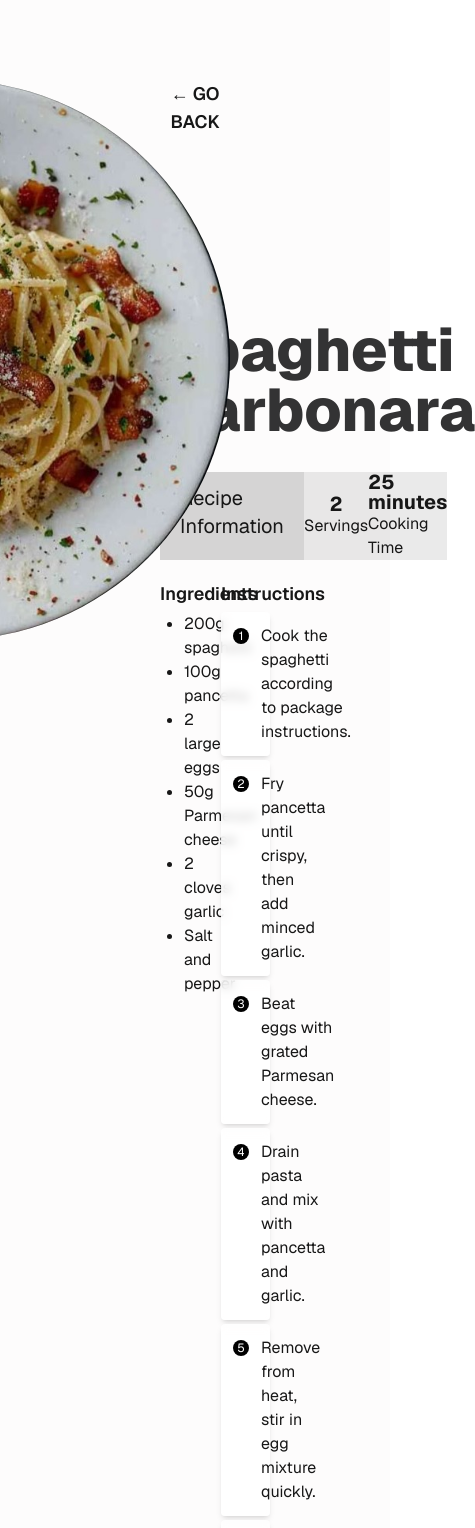
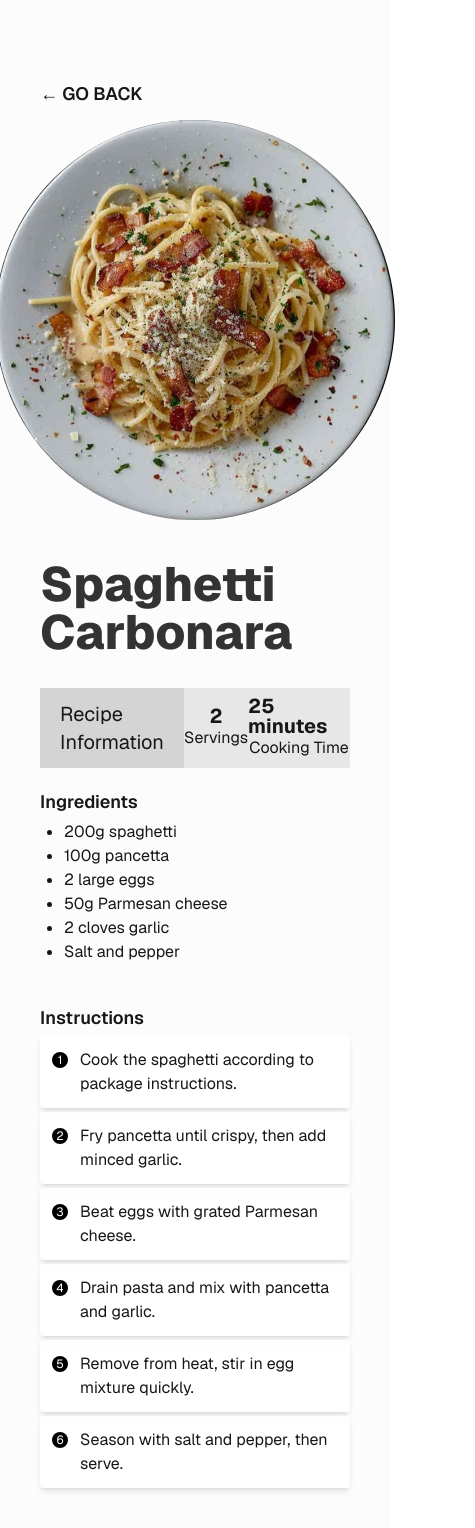
Before and after one commit to addomingo/Next-Recipe-Application, a Next.js app: page /recipes/1 in a window 390 px wide. Shown: the top 1528 px of the page, 475 px wide, since content can reach past the window. Built offline with nearby package versions, Linux system fonts and the light colour scheme.

Commit message:
feat: add responsivity

```diff
--- a/app/page.tsx
+++ b/app/page.tsx
@@ -11,6 +11,6 @@ export default function Home() {
         <FeaturedRecipes />
       </section>
       <RecipeGridView />
-  </div>
+    </div>
   );
 }
--- a/app/recipes/[id]/page.tsx
+++ b/app/recipes/[id]/page.tsx
@@ -22,17 +22,7 @@ export default function RecipeDetailPage() {
     }
 
     return (
-        <div className="flex flex-row gap-5 py-20 px-40 bg-MainBackground">
-            {/* <div key={recipeDetails.id} className="flex flex-col justify-between border p-5">
-                <Image
-                    src={recipeDetails.image}
-                    alt={recipeDetails.name}
-                    width={16}
-                    height={16}
-                />
-                <h2>{recipeDetails.name}</h2>
-                <p>{recipeDetails.cookingTime}</p>
-            </div> */}
+        <div className="flex flex-row gap-5 py-20 px-10 sm:px-20 md:px-40 bg-MainBackground">
             <RecipeDetails recipe={recipeDetails} />
         </div>
     );
--- a/components/RecipeDetail.tsx
+++ b/components/RecipeDetail.tsx
@@ -8,15 +8,15 @@ export default function RecipeDetails({ recipe }: { recipe: Recipe }) {
 
   return (
     <div className="w-full">
-        <section className="w-full relative">
-            <div className="h-[15rem]">
+        <section className="w-full relative flex flex-col items-start">
+            <div className="h-[30rem] sm:h-[32rem] lg:h-[10rem] xl:h-[15rem] relative z-40">
                 <button type="button" className="font-semibold text-lg" onClick={() => router.back()}>
                     ← GO BACK
                 </button>
             </div>
-            <h1 className="max-w-[50%] text-BlackText font-extrabold text-6xl">{recipe.name}</h1>
-            <div className="absolute top-0 right-0">
-                <div className="h-[35rem] aspect-square relative">
+            <h1 className="lg:max-w-[40%] xl:max-w-[50%] text-BlackText font-extrabold text-5xl md:text-6xl relative z-40">{recipe.name}</h1>
+            <div className="absolute self-center top-10 sm:top-0 lg:right-0">
+                <div className="h-[25rem] sm:h-[30rem] xl:h-[35rem] aspect-square relative">
                     <Image
                         src={recipe.image}
                         alt={recipe.name}
@@ -29,8 +29,8 @@ export default function RecipeDetails({ recipe }: { recipe: Recipe }) {
 
         <section className="mt-8">
             <RecipeInformation servings={recipe.servings} cookingTime={recipe.cookingTime} />
-            <div className="flex mt-5 gap-10 relative z-99">
-                <div className="flex flex-col gap-1 max-w-[30%]">
+            <div className="flex flex-col lg:flex-row mt-5 gap-10 relative z-99">
+                <div className="flex flex-col gap-1 lg:max-w-[50%] xl:max-w-[30%]">
                     <h3 className="text-lg font-semibold">Ingredients</h3>
                     <ul className="list-disc pl-6">
                         { recipe.ingredients.map((ingredient, index) =>
@@ -38,10 +38,10 @@ export default function RecipeDetails({ recipe }: { recipe: Recipe }) {
                         )}
                     </ul>
                 </div>
-                <div className="flex flex-col gap-1 max-w-[70%]">
+                <div className="flex flex-col gap-1 lg:max-w-[50%] xl:max-w-[70%]">
                     <h3 className="text-lg font-semibold">Instructions</h3>
                     { recipe.instructions.map((instruction, index) =>
-                        <div className="flex gap-3 items-start bg-white/80 backdrop-blur-sm rounded p-3 shadow-md">
+                        <div key={index} className="flex gap-3 items-start bg-white/80 backdrop-blur-sm rounded p-3 shadow-md">
                             <div className="w-4 h-4 rounded-full flex-shrink-0 bg-black text-xs text-white flex items-center justify-center mt-1">{index + 1}</div>
                             <h4>{instruction}</h4>
                         </div>
@@ -60,7 +60,7 @@ interface RecipeInformationProps {
 
 function RecipeInformation({ servings, cookingTime }: RecipeInformationProps) {
     return (
-        <div className="flex max-w-[50%]">
+        <div className="flex lg:max-w-[50%]">
             <div className="bg-BlackText/20 py-3 px-5 text-xl">Recipe <br /> Information</div>
             <div className="bg-BlackText/10 flex flex-grow justify-evenly items-center">
                 <div className="flex flex-col items-center">
--- a/components/RecipeGridView.tsx
+++ b/components/RecipeGridView.tsx
@@ -39,7 +39,7 @@ export default function RecipeGridView() {
     return (
         <section className="h-screen flex flex-col items-center">
             <div className="flex flex-col items-center gap-3">
-                <h2 className="text-BlackText font-bold text-4xl">Have something in mind?</h2>
+                <h2 className="text-BlackText font-bold text-3xl sm:text-4xl">Have something in mind?</h2>
                 <div className="flex gap-2">
                     {/* search bar */}
                     <div className="flex items-center gap-2 px-2 py-1 border-2 border-BlackText/25 rounded-lg">
@@ -118,7 +118,7 @@ export default function RecipeGridView() {
                     </div>
                 </div>
             </div>
-            <div className="flex flex-row items-stretch justify-center gap-5 p-20 flex-wrap">
+            <div className="flex flex-row items-stretch justify-center gap-5 pt-10 pb-20 px-20 flex-wrap">
                 {recipes.map(recipe => (
                     <RecipeCard key={recipe.id} recipe={recipe}/>
                 ))}
```
